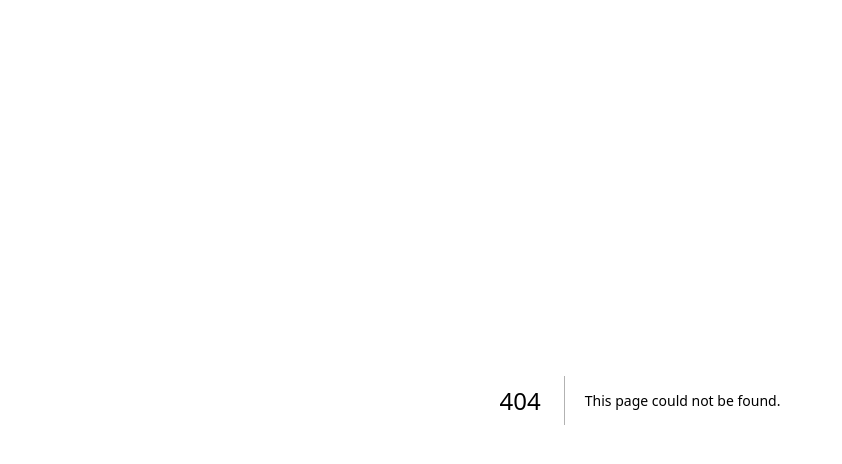
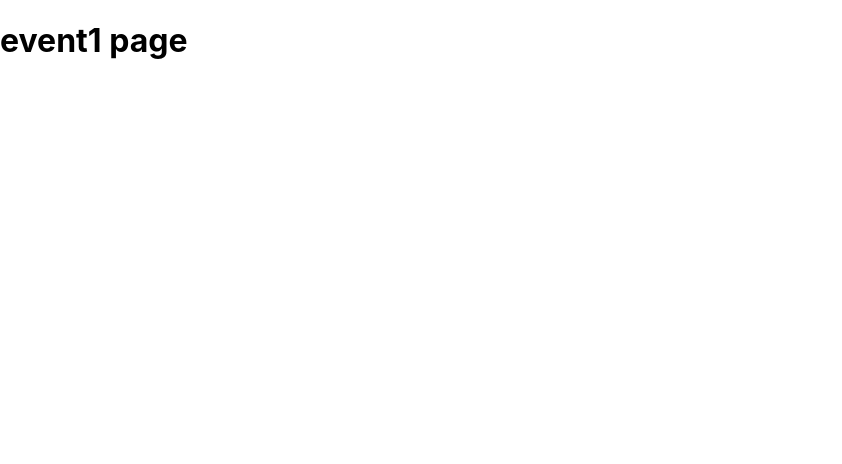
Before and after one commit to RaisulislamRimon/myNextjsProjects-events-app, a Next.js app: page /events/event1 in a window 1280 px wide. Before the commit this address had no page. Shown: the top 464 px of the page, without its empty margins (0-842 px from the left). Built offline with nearby package versions, Linux system fonts and the light colour scheme.

Commit message:
event1 page added

```diff
--- /dev/null
+++ b/pages/events/event1.js
@@ -0,0 +1,9 @@
+const Page = () => {
+  return (
+    <div>
+      <h1>event1 page</h1>
+    </div>
+  );
+};
+
+export default Page;
```
